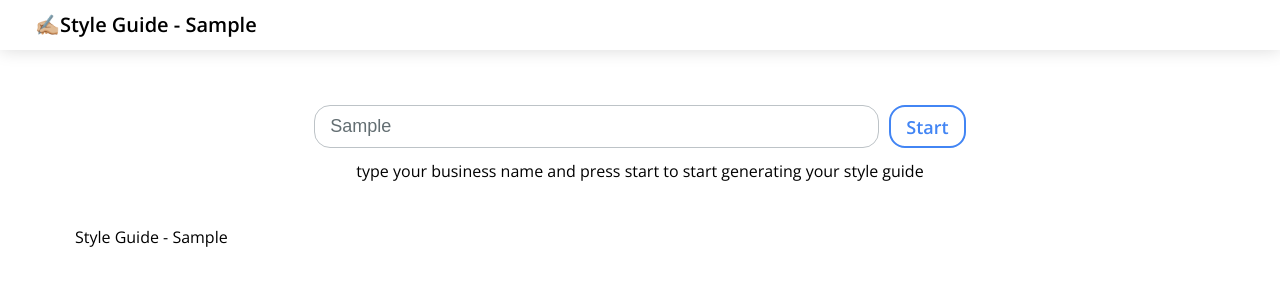
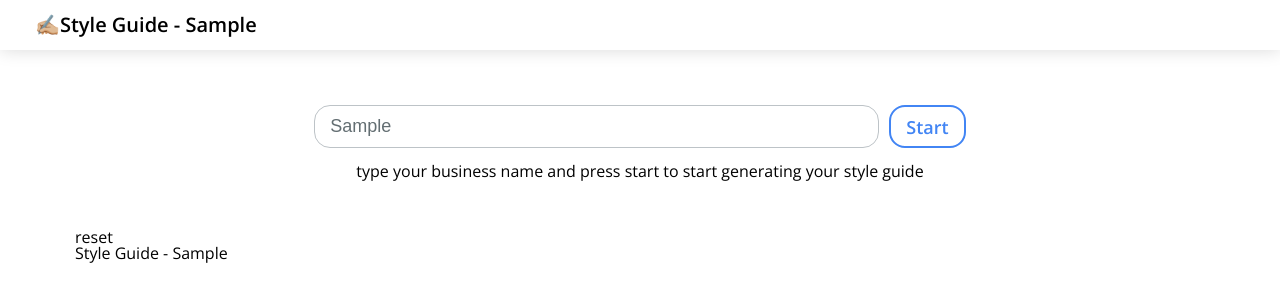
Before and after one commit to minapark127/your_style_guide, a React (Create React App) app: page / in a window 1280 px wide. Both pictures are taken after typing "Sample" into the empty fields and a click on the button "Start". Shown: the top 302 px of the page. Built offline with nearby package versions, Linux system fonts and the light colour scheme.

Commit message:
styleGuide reset button

```diff
--- a/src/Components/StartForm.js
+++ b/src/Components/StartForm.js
@@ -51,27 +51,42 @@ const onFocus = (event) => {
 
 const changeHeader = (text) => {
   const header = document.querySelector(".headerText");
-  header.innerHTML = `Style Guide - ${text}`;
+  header.innerHTML = text;
 };
 
 const useSubmit = (initialValue) => {
   const [submitted, setSubmitted] = useState(initialValue);
   const [businessName, setBusinessName] = useState();
+  const [error, setError] = useState(0);
 
   const onSubmit = (event) => {
     event.preventDefault();
-    setBusinessName(event.target.form[0].value); // input value
-    setSubmitted(1);
+    const [input] = event.target.form;
+    if (input.value !== "") {
+      setBusinessName(input.value);
+      setSubmitted(1);
+      setError(0);
+    } else {
+      setError(1);
+    }
   };
 
-  return { submitted, businessName, onSubmit };
+  const onReset = () => {
+    const input = document.querySelector(".businessNameInput");
+    changeHeader("Your style guide");
+    setSubmitted(0);
+    setError(0);
+    input.value = "";
+  };
+
+  return { submitted, businessName, error, onSubmit, onReset };
 };
 
 const StartForm = () => {
   const submit = useSubmit(0);
 
-  if (submit.submitted && submit.businessName !== "") {
-    changeHeader(submit.businessName);
+  if (submit.submitted) {
+    changeHeader(`Style Guide - ${submit.businessName}`);
   }
 
   return (
@@ -81,6 +96,7 @@ const StartForm = () => {
           <input
             type="text"
             placeholder="type your business name"
+            className="businessNameInput"
             {...onFocus}
           />
           <button onClick={submit.onSubmit}>start</button>
@@ -89,10 +105,14 @@ const StartForm = () => {
           type your business name and press start to start generating your style
           guide
         </span>
+        {submit.error ? <span>business name must be typed in</span> : null}
       </Section>
 
-      {submit.submitted && submit.businessName !== "" ? (
-        <StyleGuide title={submit.businessName} />
+      {submit.submitted ? (
+        <>
+          <button onClick={submit.onReset}>reset</button>
+          <StyleGuide title={submit.businessName} />
+        </>
       ) : null}
     </>
   );
```
Also changed, not shown: 1 other file (tests, documents, lock files or other folders).
